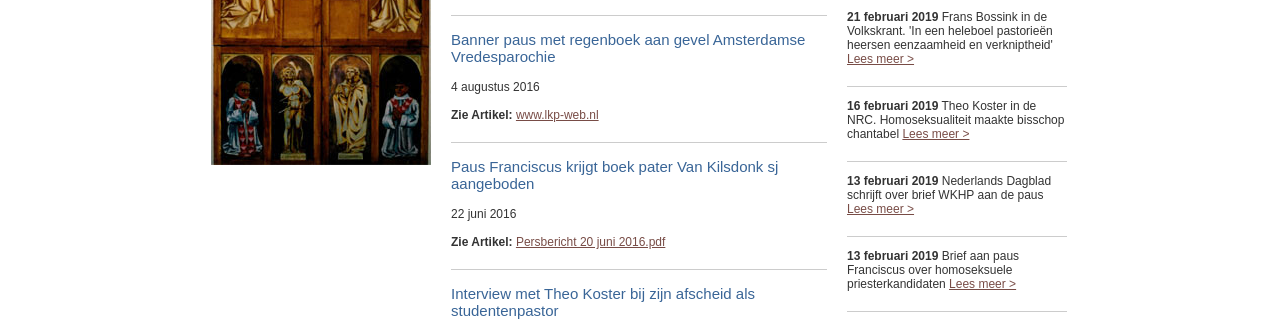
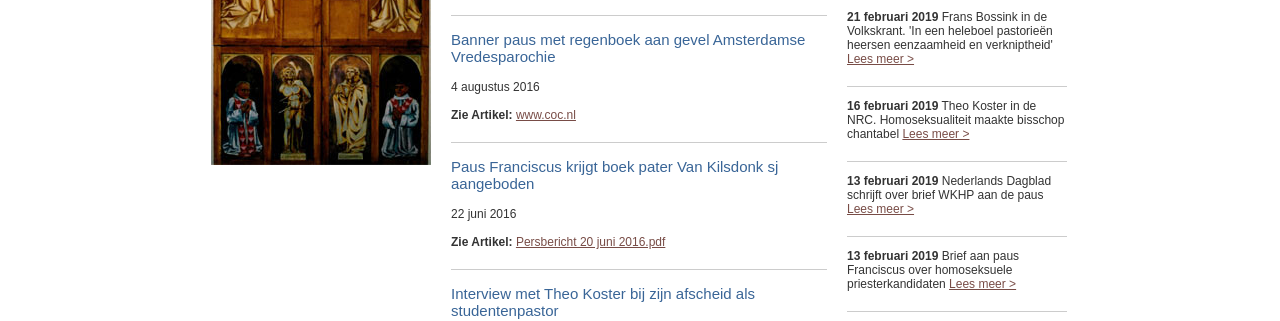
Before and after one commit to homopastor/homopastor, a Jekyll site: the page built from pages/archief.html, in a window 1280 px wide and 900 px high. Shown: the part 259-580 px from the top of the window. Built offline with Jekyll 4.4.1, drawn with Linux system fonts in a browser that asks for light colours.

Commit message:
Update archive.yml

```diff
--- a/_data/archive.yml
+++ b/_data/archive.yml
@@ -8,7 +8,7 @@
   title: Banner paus met regenboek aan gevel Amsterdamse Vredesparochie
   link: https://www.coc.nl/geloof-cultuur/banner-paus-met-regenboogboek-aan-gevel-rk-vredeskerk
   text:
-  linktext: www.lkp-web.nl
+  linktext: www.coc.nl
 
 - date: 22 juni 2016
   title: Paus Franciscus krijgt boek pater Van Kilsdonk sj aangeboden
```
